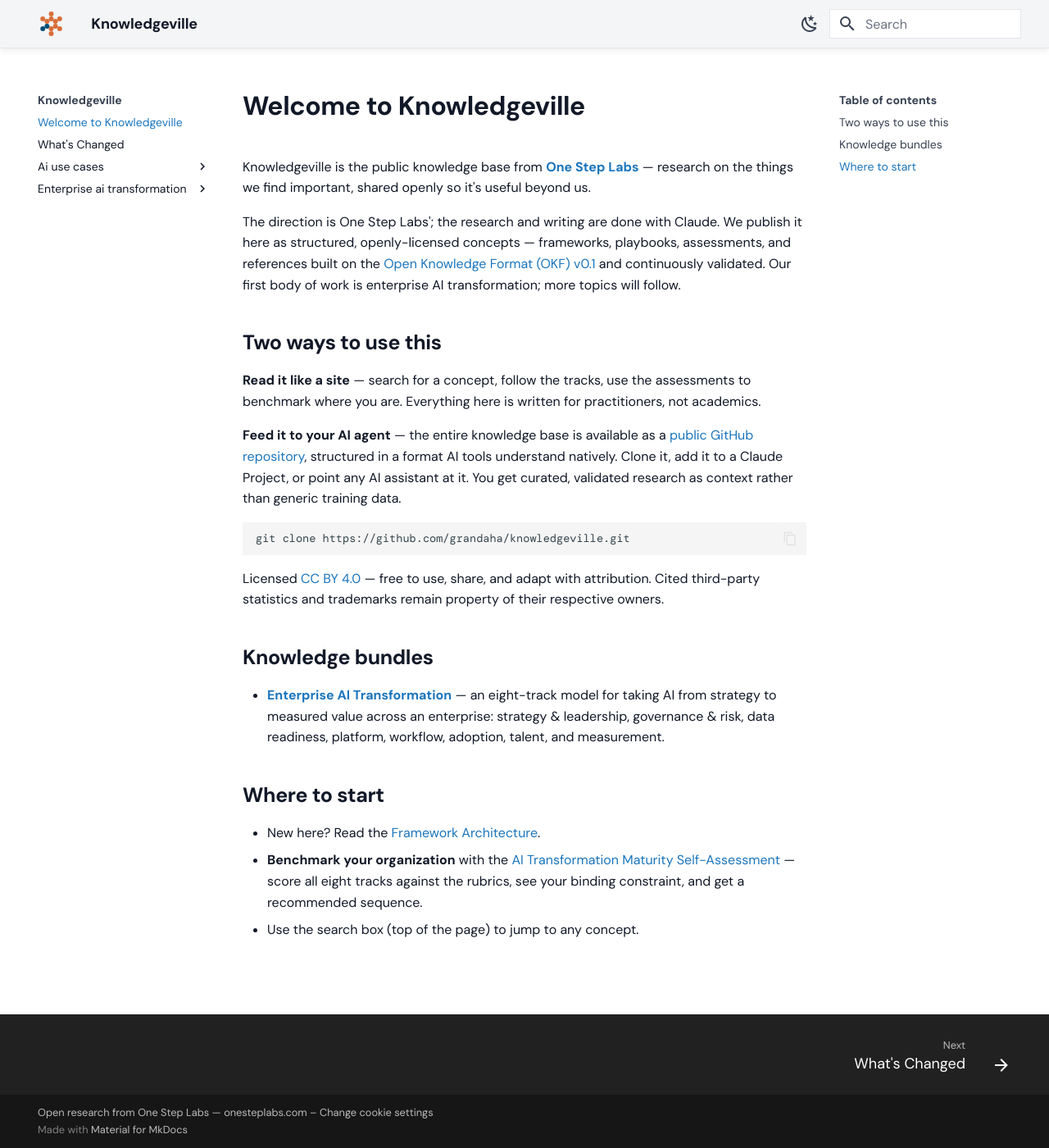
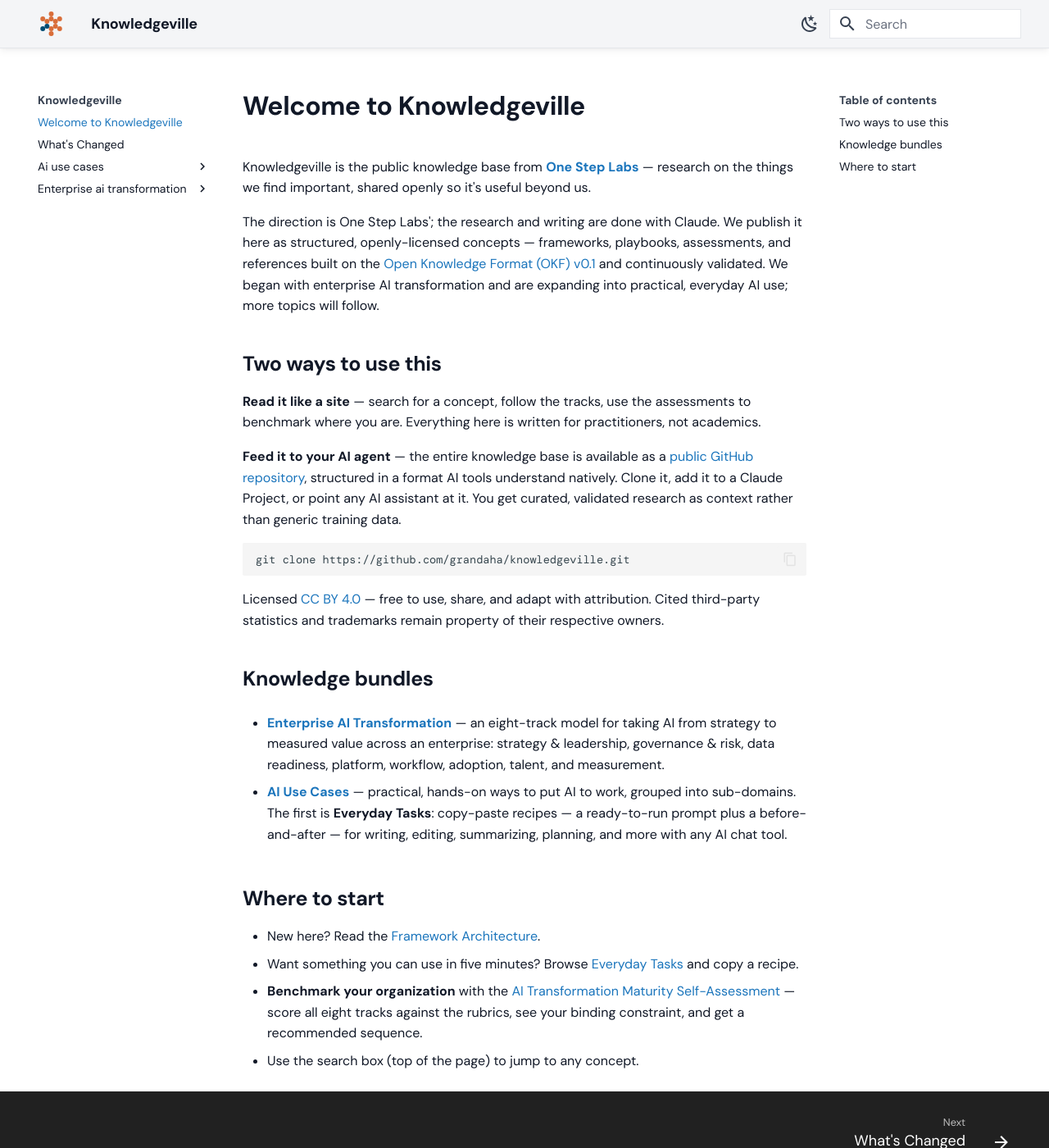
Before and after one commit to grandaha/knowledgeville, an MkDocs documentation site: the page built from published/index.md, in a window 1280 px wide and 1400 px high. Shown: the whole window at 82% size. Built offline with MkDocs 1.6.1 and Material for MkDocs 9.7.7, drawn with Linux system fonts in a browser that asks for light colours; some web fonts are replaced.

Commit message:
Publish: sync content from workspace

```diff
--- a/published/index.md
+++ b/published/index.md
@@ -10,7 +10,8 @@ research on the things we find important, shared openly so it's useful beyond us
 The direction is One Step Labs'; the research and writing are done with Claude. We publish it here as
 structured, openly-licensed concepts — frameworks, playbooks, assessments, and references built on the
 [Open Knowledge Format (OKF) v0.1](https://github.com/GoogleCloudPlatform/knowledge-catalog/blob/main/okf/SPEC.md)
-and continuously validated. Our first body of work is enterprise AI transformation; more topics will follow.
+and continuously validated. We began with enterprise AI transformation and are expanding into practical,
+everyday AI use; more topics will follow.
 
 ## Two ways to use this
 
@@ -31,8 +32,14 @@ Licensed [CC BY 4.0](https://creativecommons.org/licenses/by/4.0/) — free to u
   enterprise: strategy & leadership, governance & risk, data readiness, platform,
   workflow, adoption, talent, and measurement.
 
+- **[AI Use Cases](/ai-use-cases/index.md)** — practical, hands-on ways to put AI
+  to work, grouped into sub-domains. The first is **Everyday Tasks**: copy-paste
+  recipes — a ready-to-run prompt plus a before-and-after — for writing, editing,
+  summarizing, planning, and more with any AI chat tool.
+
 ## Where to start
 
 - New here? Read the [Framework Architecture](/enterprise-ai-transformation/framework-architecture.md).
+- Want something you can use in five minutes? Browse [Everyday Tasks](/ai-use-cases/everyday-tasks/index.md) and copy a recipe.
 - **Benchmark your organization** with the [AI Transformation Maturity Self-Assessment](https://www.onesteplabs.com/maturity-assessment.html) — score all eight tracks against the rubrics, see your binding constraint, and get a recommended sequence.
 - Use the search box (top of the page) to jump to any concept.
```
